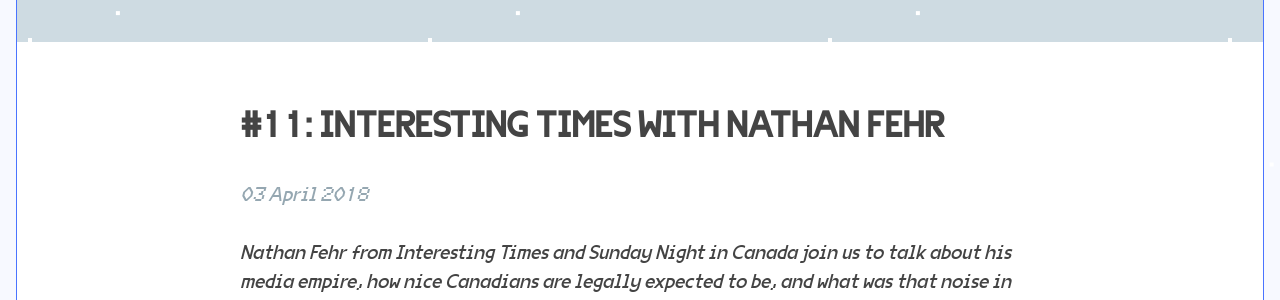
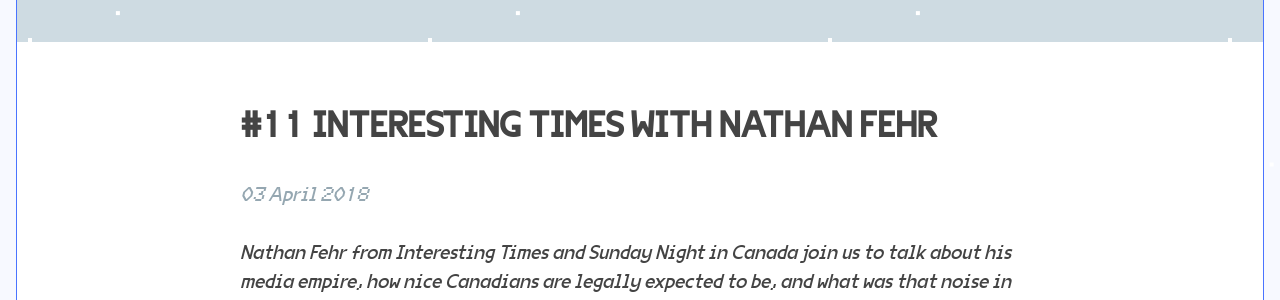
Before and after one commit to jondueck/whatevertown, a Jekyll site: the page built from _posts/2018-04-03-012.md, in a window 1280 px wide. Shown: the part 459-759 px from the top of the page. Built offline with Jekyll 4.4.1, drawn with Linux system fonts in a browser that asks for light colours; some web fonts are replaced; comment, search, counter and statistics services are not loaded.

Commit message:
Updated 012

```diff
--- a/_posts/2018-04-03-012.md
+++ b/_posts/2018-04-03-012.md
@@ -1,5 +1,5 @@
 ---
-title: "#11: Interesting Times with Nathan Fehr"
+title: "#11 Interesting Times with Nathan Fehr"
 date: 2018-04-03 10:00:00 -05:00
 permalink: "/episode/11/"
 author: Whatevertown
```
